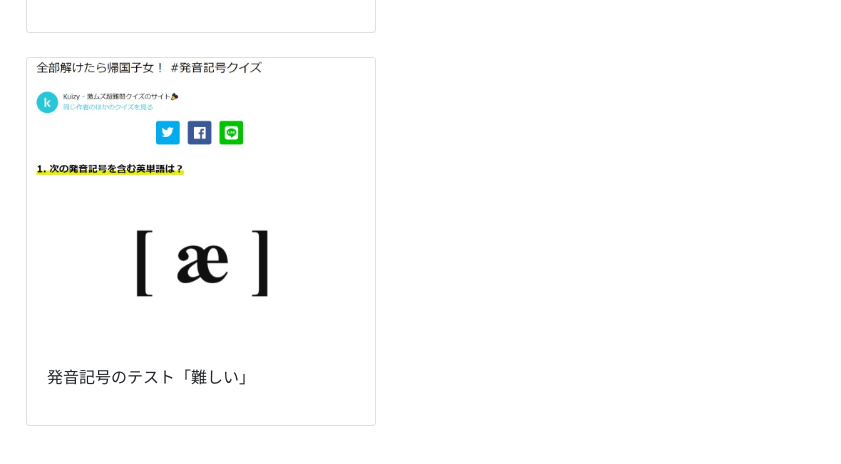
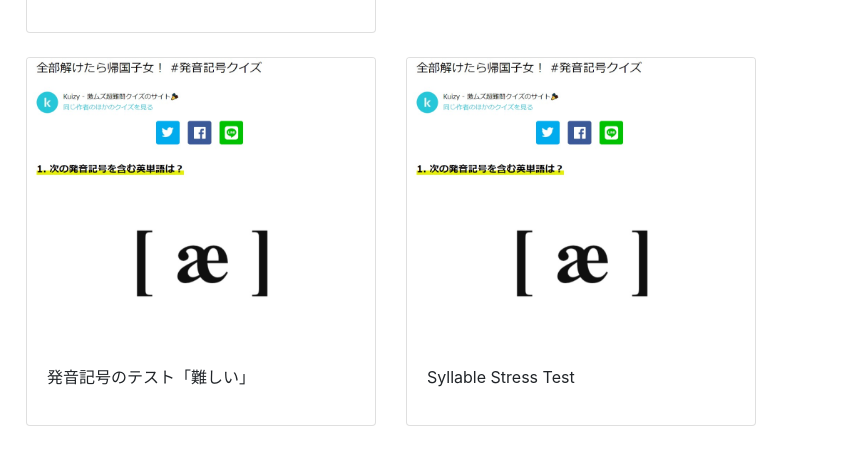
Before and after one commit to rhysmcg/UsefulLinks, a plain HTML site: page index.html in a window 1280 px wide. Shown: the part 960-1424 px from the top of the page, 439-1280 px from the left. Drawn offline with nearby package versions, Linux system fonts and the light colour scheme.

Commit message:
Update index.html

```diff
--- a/index.html
+++ b/index.html
@@ -32,7 +32,7 @@
 
       <section class="jumbotron text-center">
         <div class="container">
-          <h1 class="jumbotron-heading">1B - Pronunciation (発音)</h1>
+          <h1 class="jumbotron-heading">Pronunciation (発音)</h1>
           <p class="lead text-muted">下に役に立つサイトがあります。自分の聞き練習するため、ご利用ください！</p>
         </div>
 		  <img src="img/pronunciation.jpg" class="img-thumbnail" width="350" />
@@ -107,6 +107,21 @@
               </div>
             </div>
 
+            <div class="col-md-4">
+              <div class="card mb-4 box-shadow">
+			  <a href="https://www.cambridgeenglish.org/learning-english/activities-for-learners/b2s004-syllable-stress" target="_blank"  style="height:100%;">
+                <img class="card-img-top" src="img/発音記号クイズ.jpg" data-src="holder.js/100px225?theme=thumb&bg=55595c&fg=eceeef&text=Thumbnail" alt="Card image cap">
+               </a>
+			   <div class="card-body">
+                  <p class="card-text">Syllable Stress Test</p>
+                  <div class="d-flex justify-content-between align-items-center">
+                  </div>
+                </div>
+              </div>
+            </div>
+
+
+
         </div>
       </div>
 	  </div>
```
